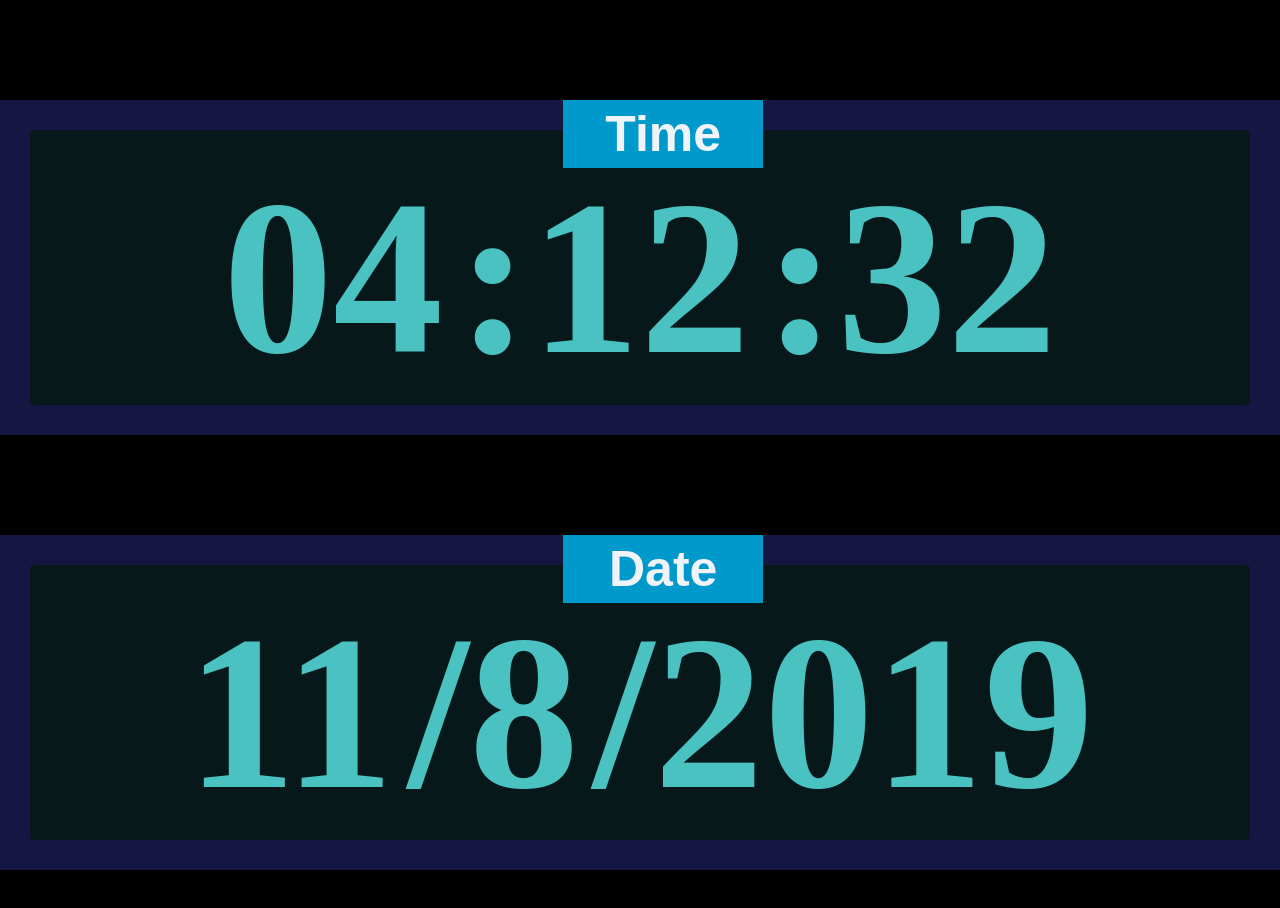
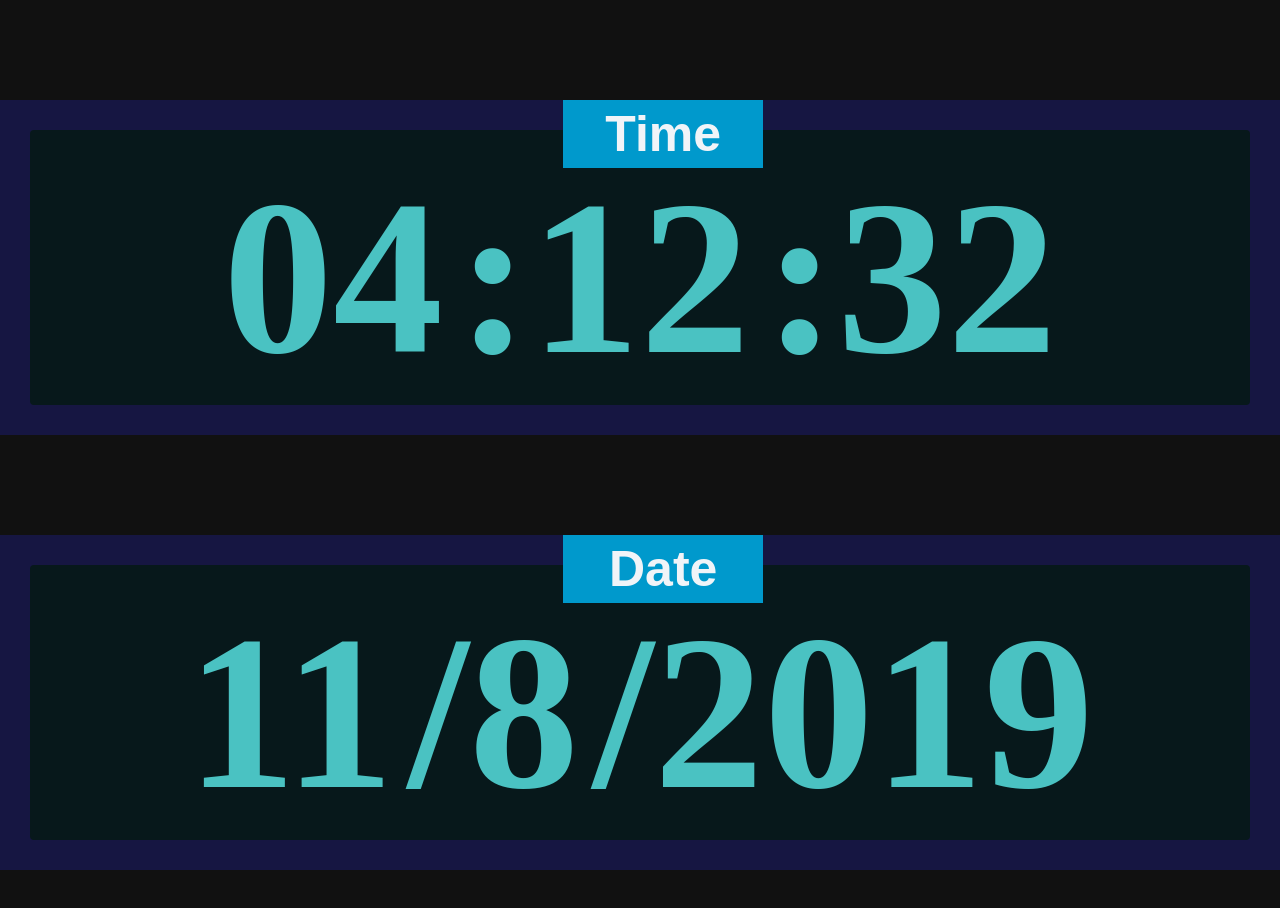
Before and after one commit to johnladeur/digital-clock-app, a plain HTML site: page index.html in a window 1280 px wide. Drawn offline with Linux system fonts and the light colour scheme.

Commit message:
changed shade coloring in backgrounds

```diff
--- a/app.js
+++ b/app.js
@@ -1,5 +1,5 @@
 console.log(new Date);
-function clock(){
+function clock() {
     var fullDate = new Date ();
     var hours = fullDate.getHours();
     var mins = fullDate.getMinutes();
@@ -24,7 +24,5 @@ document.getElementById('second').innerHTML = ":" + seconds;
     document.getElementById('month').innerHTML = month + 1;
     document.getElementById('day').innerHTML = "/" + day;
     document.getElementById('year').innerHTML = "/" + year;
-
-
 }
 setInterval(clock, 100);
--- a/styles.css
+++ b/styles.css
@@ -7,7 +7,7 @@
 }
 
 body {
- background: black;
+ background: rgba(0, 0, 0, 0.932);
  /*background: url("./file-name.img");     */
 }
 
```
Lines whose indentation alone changed are shown as unchanged.
